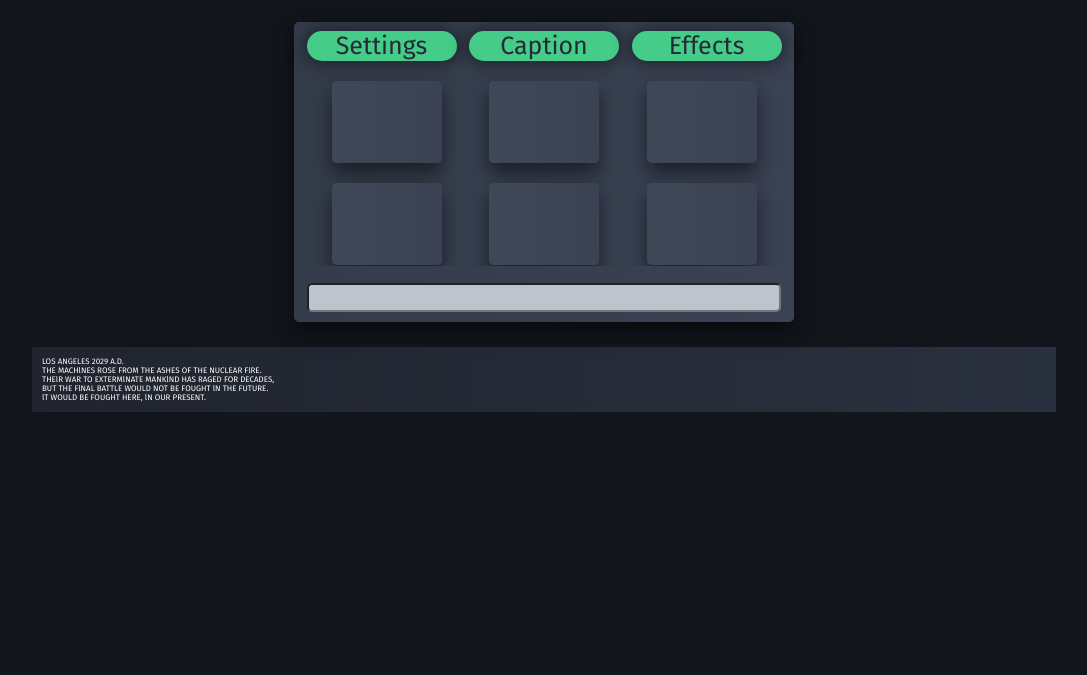
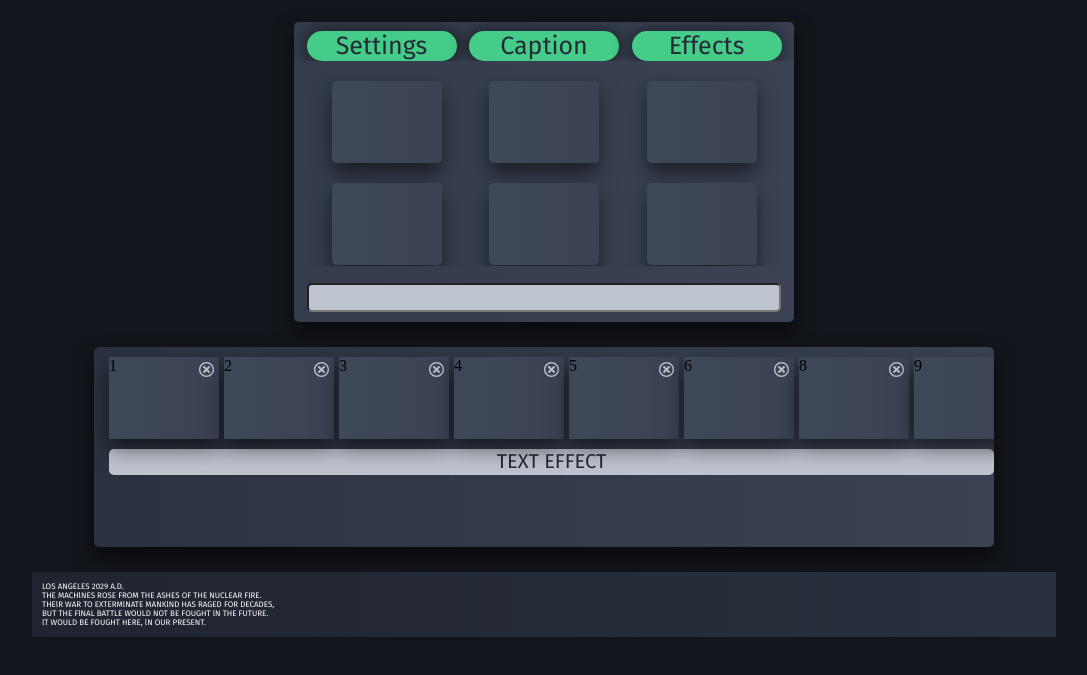
Before and after one commit to batteryfree/gif_creator, a plain HTML site: page www/editor.html in a window 1280 px wide. Shown: the part 107-782 px from the top of the page, without its empty margins (96-1183 px from the left). Drawn offline with Linux system fonts and the light colour scheme.

Commit message:
add track block

```diff
--- a/www/editor.html
+++ b/www/editor.html
@@ -55,8 +55,78 @@
                 <div class="wraper-input-text">
                     <input class="input-text" type="text">
                 </div>
-
-
+            </div>
+            <div class="tracker">
+                <div class="track-1">
+                    <div class="frame">1
+                        <svg class="frame__close">
+                            <use xlink:href="#close-icon"></use>
+                        </svg>
+                    </div>
+                    <div class="frame">2
+                        <svg class="frame__close">
+                            <use xlink:href="#close-icon"></use>
+                        </svg>
+                    </div>
+                    <div class="frame">3
+                        <svg class="frame__close">
+                            <use xlink:href="#close-icon"></use>
+                        </svg>
+                    </div>
+                    <div class="frame">4
+                        <svg class="frame__close">
+                            <use xlink:href="#close-icon"></use>
+                        </svg>
+                    </div>
+                    <div class="frame">5
+                        <svg class="frame__close">
+                            <use xlink:href="#close-icon"></use>
+                        </svg>
+                    </div>
+                    <div class="frame">6
+                        <svg class="frame__close">7
+                            <use xlink:href="#close-icon"></use>
+                        </svg>
+                    </div>
+                    <div class="frame">8
+                        <svg class="frame__close">
+                            <use xlink:href="#close-icon"></use>
+                        </svg>
+                    </div>
+                    <div class="frame">9
+                        <svg class="frame__close">
+                            <use xlink:href="#close-icon"></use>
+                        </svg>
+                    </div>
+                    <div class="frame">10
+                        <svg class="frame__close">
+                            <use xlink:href="#close-icon"></use>
+                        </svg>
+                    </div>
+                    <div class="frame">11
+                        <svg class="frame__close">
+                            <use xlink:href="#close-icon"></use>
+                        </svg>
+                    </div>
+                    <div class="frame">12
+                        <svg class="frame__close">
+                            <use xlink:href="#close-icon"></use>
+                        </svg>
+                    </div>
+                    <div class="frame">13
+                        <svg class="frame__close">
+                            <use xlink:href="#close-icon"></use>
+                        </svg>
+                    </div>
+                    <div class="frame">14
+                        <svg class="frame__close">
+                            <use xlink:href="#close-icon"></use>
+                        </svg>
+                    </div>
+                </div>
+                <div class="track-text-1">
+                    TEXT EFFECT
+                </div>
             </div>
         <footer class="footer container">
             <p class="footer__txt">
@@ -67,5 +137,6 @@
                 lT WOULD BE FOUGHT HERE, lN OUR PRESENT.
             </p>
         </footer>
+        <script src="scripts/app-editor.js"></script>
     </body>
 </html>
--- a/www/scripts/app-editor.js
+++ b/www/scripts/app-editor.js
@@ -0,0 +1,30 @@
+class Slider {
+    constructor(el) {
+        this.el = el;
+        this.index = 0;
+        this.initElemments();
+        this.listenEvents();
+    }
+
+    initElemments() {
+        this.track = this.el.querySelector('.track-1');
+        this.buttonsDelFrame = this.el.querySelectorAll('.frame__close'),
+        this.frames = this.el.querySelectorAll('.frame');
+    }
+
+    listenEvents() {
+/* ---> Remove child elements frame ---> Remove frame */
+        this.track.addEventListener('click', (element) => {
+            let i = [].slice.call(this.buttonsDelFrame).indexOf(element.target);
+             i >= 0 ? this.frames[i].remove() : 0;
+        });
+
+
+
+    }
+
+}
+
+document.addEventListener('DOMContentLoaded', () => {
+    const slider = new Slider(document.querySelector('.tracker'));
+});
--- a/www/style/style-editor.css
+++ b/www/style/style-editor.css
@@ -12,7 +12,7 @@
   display: flex;
   justify-content: space-evenly;
   padding-top: 9px;
-  /* overflow: hidden; */
+   overflow: hidden;
 }
 
 .button {
@@ -74,3 +74,55 @@
   padding-left: 5px;
   margin: auto;
 }
+
+/*tracker*/
+
+.tracker {
+  overflow: auto;
+  width: 900px;
+  height: 200px;
+  box-shadow: 0 10px 20px #0008;
+  background-image: linear-gradient(to right, #2b323f, #3b4253);
+  border-radius: 5px;
+  margin: 25px auto;
+}
+
+.track-1 {
+  margin: 10px;
+  display: inline-flex;
+}
+
+.frame {
+  position: relative;
+  width: 110px;
+  height: 82px;
+  box-shadow: 0 10px 20px #0008;
+  margin-left: 5px;
+  background-image: linear-gradient(to right, #3f4858, #3b4253);
+}
+
+.track-text-1 {
+  height: 26px;
+  background-color: #bec4ce;
+  color: #242a36;
+  font-family: "Fira Sans";
+  font-size: 20px;
+  font-weight: 500;
+  text-align: center;
+  border-radius: 5px;
+  margin-left: 15px;
+}
+
+.frame__close {
+  position: absolute;
+  width: 15px;
+  height: 15px;
+  fill: #bbc1cc;
+  right: 0;
+  cursor: pointer;
+  margin: 5px;
+}
+
+.frame__close:hover {
+  fill: #ee4466;
+}
```
